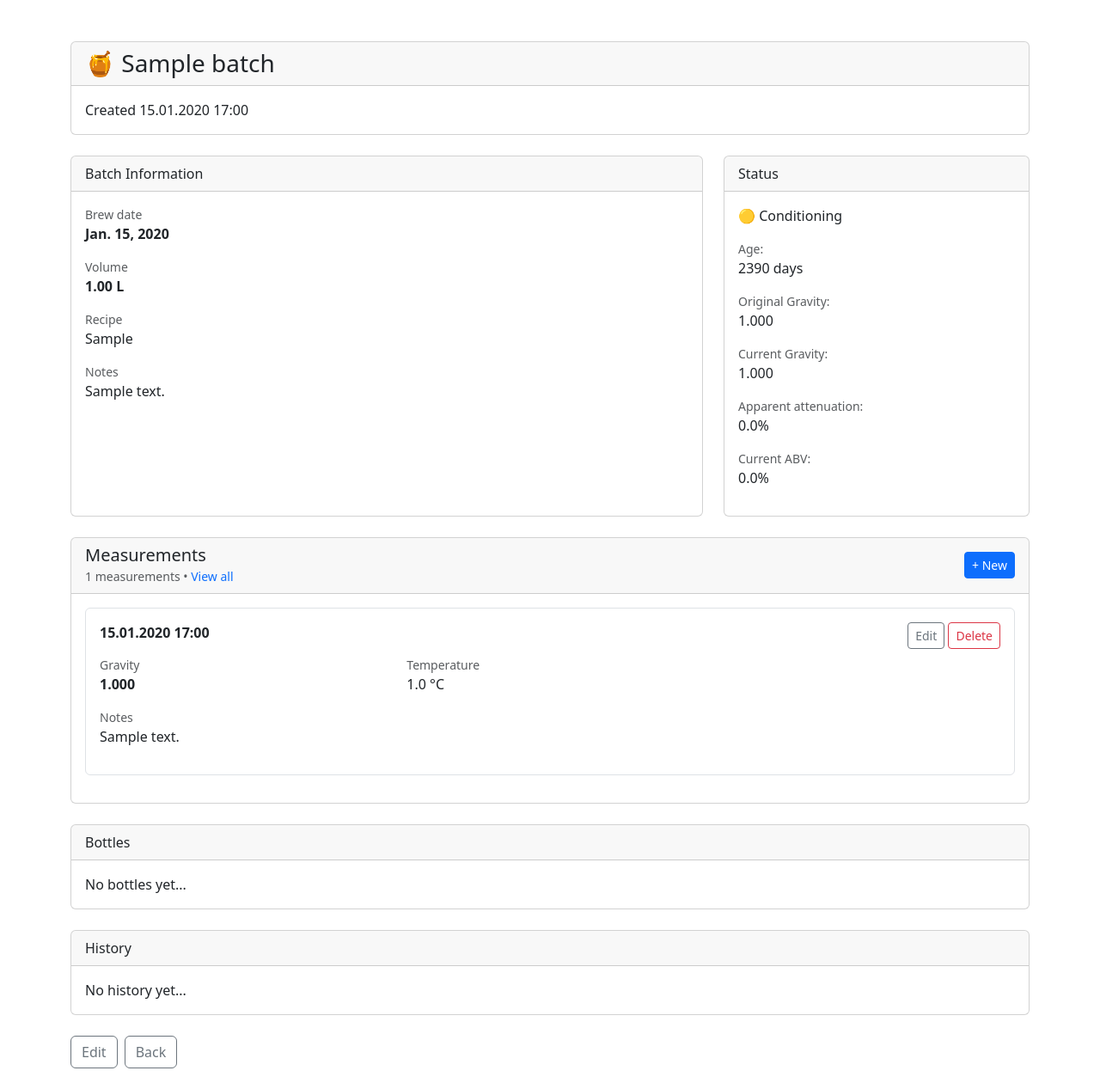
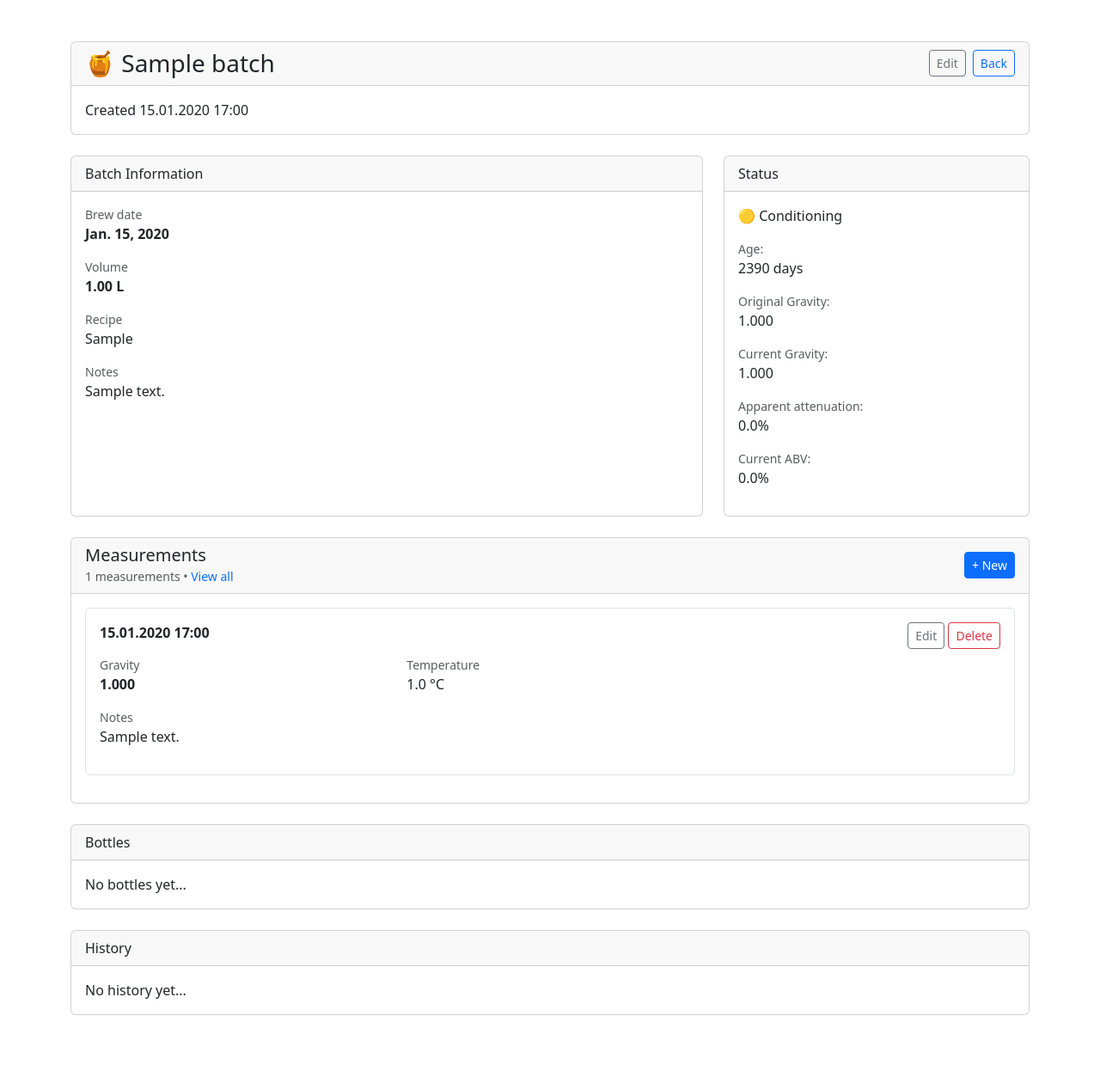
Before and after one commit to EugeneVegas/MeadBook, a Django app: page /batch/1/ in a window 1280 px wide. Shown: the whole page at 86% size. After the commit the page ends 1181 px from the top, so only its background shows below. Run offline with Django 5.2, Linux system fonts and the light colour scheme; tables that the repository leaves empty hold one stand-in row (values such as "Sample post"); some libraries are stand-ins or nearby versions.

Commit message:
change batch detail templates - moved edit and back buttons to the top

```diff
--- a/brewery/templates/brewery/batch/detail.html
+++ b/brewery/templates/brewery/batch/detail.html
@@ -8,16 +8,5 @@
     {% include 'brewery/batch/partials/_measurements_card.html' %}
     {% include 'brewery/batch/partials/_bottles_card.html' %}
     {% include 'brewery/batch/partials/_history_card.html' %}
-    <div class='col-12'>
-        <div class='d-flex gap-2'>
-            <a href="{% url 'batch_update' batch.pk %}" class='btn btn-outline-secondary'>
-                Edit
-            </a>
-
-            <a href="{% url 'batch_list' %}" class='btn btn-outline-secondary'>
-                Back
-            </a>
-        </div>
-    </div>
 </div>
 {% endblock %}
--- a/brewery/templates/brewery/batch/partials/_header.html
+++ b/brewery/templates/brewery/batch/partials/_header.html
@@ -1,9 +1,20 @@
 <div class='col-12'>
     <div class='card'>
         <div class='card-header'>
-            <h3 class='mb-0'>
-                🍯 {{ batch.name }}
-            </h3>
+            <div class='d-flex justify-content-between align-items-center'>
+                <h3 class='mb-0'>
+                    🍯 {{ batch.name }}
+                </h3>
+                <div class='d-flex gap-2'>
+                    <a href="{% url 'batch_update' batch.pk %}" class='btn btn-sm btn-outline-secondary'>
+                        Edit
+                    </a>
+
+                    <a href="{% url 'batch_list' %}" class='btn btn-sm btn-outline-primary'>
+                        Back
+                    </a>
+                </div>
+            </div>
         </div>
 
         <div class='card-body'>
```
